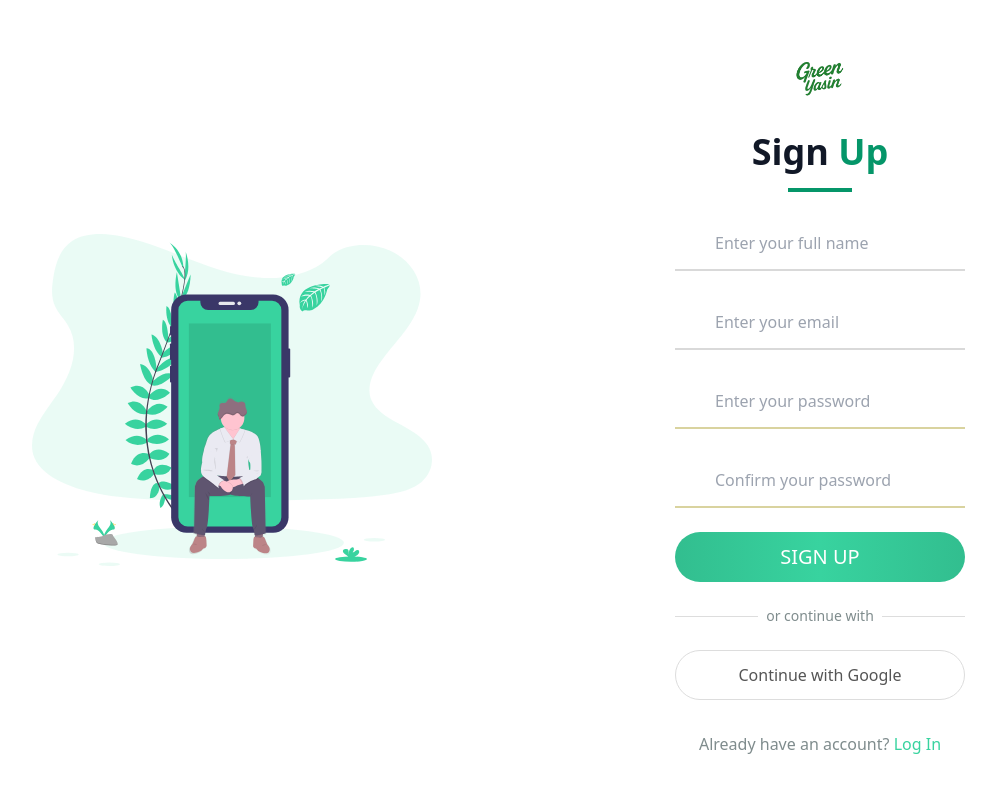
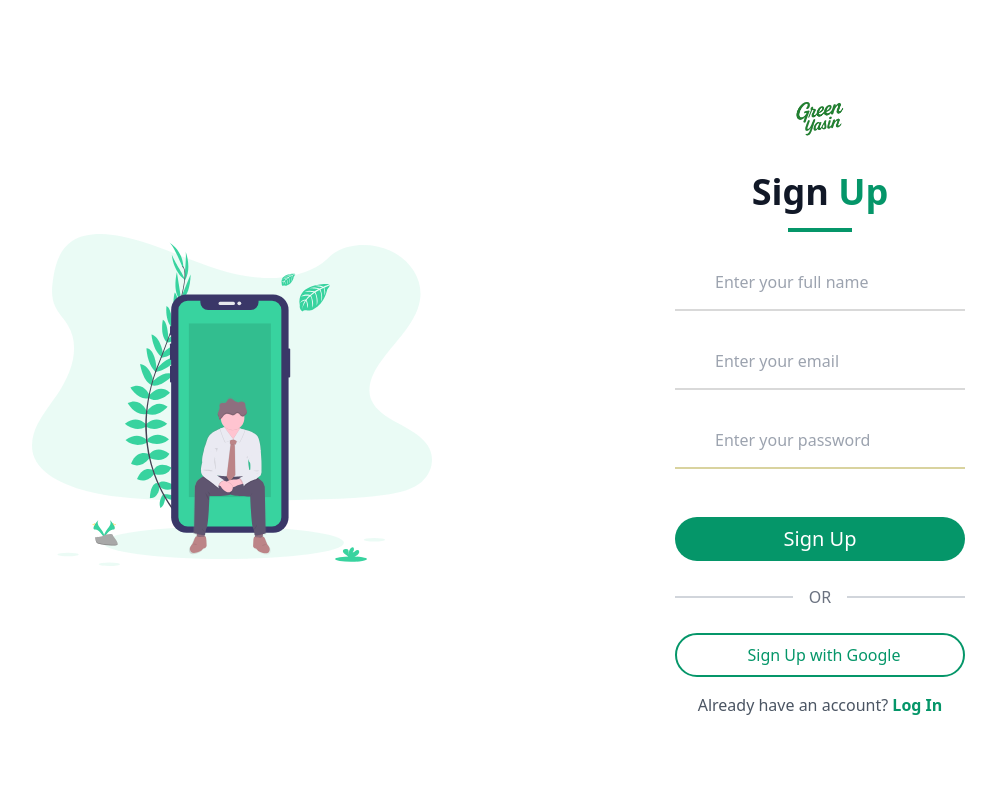
Before and after one commit to Hassan-awan01/GreenYasinRepeat, a React (Vite) app: page /GreenYasin/signup in a window 1280 px wide. Shown: the top 792 px of the page, without its empty margins (152-1148 px from the left). Built offline with nearby package versions, Linux system fonts and the light colour scheme.

Commit message:
sign up page changes

```diff
--- a/src/Components/Pages/SignUpPage/SignUp.jsx
+++ b/src/Components/Pages/SignUpPage/SignUp.jsx
@@ -19,8 +19,7 @@ const SignUp = () => {
   const [formData, setFormData] = useState({
     fullName: '',
     email: '',
-    password: '',
-    confirmPassword: ''
+    password: ''
   });
 
   const [error, setError] = useState('');
@@ -40,12 +39,8 @@ const SignUp = () => {
   };
 
   const validateForm = () => {
-    if (!formData.fullName || !formData.email || !formData.password || !formData.confirmPassword) {
+    if (!formData.fullName || !formData.email || !formData.password) {
       setError('All fields are required');
-      return false;
-    }
-    if (formData.password !== formData.confirmPassword) {
-      setError('Passwords do not match');
       return false;
     }
     if (formData.password.length < 6) {
@@ -122,12 +117,12 @@ const SignUp = () => {
   };
 
   return (
-    <div className="w-screen h-screen grid grid-cols-1 md:grid-cols-2 md:gap-20 lg:gap-28 px-8 font-poppins overflow-hidden">
+    <div className="w-screen min-h-screen grid grid-cols-1 md:grid-cols-2 md:gap-20 lg:gap-28 px-8 font-poppins">
       <div className="flex justify-end items-center hidden md:flex">
         <img src={bg} alt="Background" className="w-[500px] lg:w-[400px]" />
       </div>
 
-      <div className="flex flex-col justify-center items-center text-center w-full md:w-auto">
+      <div className="flex flex-col justify-center items-center text-center w-full md:w-auto min-h-screen md:min-h-0 overflow-y-auto">
         <form onSubmit={handleSubmit} className="w-full max-w-[360px] md:max-w-[290px] mx-auto">
           <Link to={`${BASE_PATH}/`} className="flex justify-center mb-6">
             <img src={logo} alt="Green Yasin Logo" className="h-16 w-auto" />
@@ -203,52 +198,37 @@ const SignUp = () => {
             </div>
           </div>
 
-          {/* Confirm Password Input */}
-          <div className="group relative flex items-center my-6 py-1 border-b-2 border-[#d9d39f] focus-within:border-[#38d39f] before:content-[''] before:absolute before:bottom-[-2px] before:right-1/2 before:w-0 before:h-[2px] before:bg-[#38d39f] before:transition-all before:duration-400 group-focus-within:before:w-1/2 after:content-[''] after:absolute after:bottom-[-2px] after:left-1/2 after:w-0 after:h-[2px] after:bg-[#38d39f] after:transition-all after:duration-400 group-focus-within:after:w-1/2">
-            <div className="flex-shrink-0 flex justify-center items-center text-[#d9d39f] group-focus-within:text-[#38d39f] transition-colors duration-300 w-8">
-              <i className="fas fa-lock"></i>
-            </div>
-            <div className="relative flex-grow h-[45px]">
-              <h5 className={`absolute left-2 text-[#999] text-base transition-all duration-300 ${
-                formData.confirmPassword !== '' ? 'top-[-5px] text-sm' : 'top-1/2 -translate-y-1/2'
-              }`}>Confirm Password</h5>
-              <input
-                type="password"
-                id="confirmPassword"
-                name="confirmPassword"
-                className="absolute left-0 top-0 w-full h-full border-none outline-none bg-none pl-2 py-0.5 text-base text-[#555] font-poppins placeholder-gray-400"
-                value={formData.confirmPassword}
-                onChange={handleChange}
-                disabled={loading}
-                required
-                placeholder="Confirm your password"
-              />
-            </div>
-          </div>
+          {error && <p className="text-red-500 text-sm mt-4">{error}</p>}
 
-          {error && <p className="text-[#e74c3c] my-2 text-sm text-center">{error}</p>}
-
-          <button type="submit" className="block w-full h-[50px] rounded-[25px] outline-none border-none bg-gradient-to-r from-[#32be8f] via-[#38d39f] to-[#32be8f] bg-[200%] text-xl text-white uppercase my-4 cursor-pointer transition-all duration-500 hover:bg-right disabled:bg-[#95a5a6] disabled:cursor-not-allowed disabled:bg-none" disabled={loading}>
-            {loading ? 'Creating Account...' : 'Sign Up'}
+          <button
+            type="submit"
+            className="w-full py-2 bg-emerald-600 text-white rounded-full transition-all duration-300 hover:bg-emerald-700 mt-6 text-xl"
+            disabled={loading}
+          >
+            {loading ? 'Signing Up...' : 'Sign Up'}
           </button>
 
           <div className="flex items-center my-6">
-            <div className="flex-grow border-t border-[#ddd]"></div>
-            <span className="flex-shrink-0 bg-white px-2 text-[#7f8c8d] text-sm">or continue with</span>
-            <div className="flex-grow border-t border-[#ddd]"></div>
+            <hr className="flex-grow border-t-2 border-gray-300" />
+            <span className="px-4 text-gray-500">OR</span>
+            <hr className="flex-grow border-t-2 border-gray-300" />
           </div>
 
           <button
             type="button"
-            className="w-full py-3 border border-[#ddd] rounded-[25px] bg-white text-base cursor-pointer transition-colors duration-300 mb-4 text-[#555] hover:bg-[#f5f6f7] disabled:bg-[#95a5a6] disabled:cursor-not-allowed"
             onClick={handleGoogleSignIn}
+            className="w-full py-2 border-2 border-emerald-600 text-emerald-600 rounded-full flex items-center justify-center transition-all duration-300 hover:bg-emerald-50"
             disabled={loading}
           >
-            Continue with Google
+            <i className="fab fa-google mr-2"></i>
+            Sign Up with Google
           </button>
 
-          <p className="text-center mt-4 text-[#7f8c8d]">
-            Already have an account? <Link to={`${BASE_PATH}/login`} className="text-[#38d39f] no-underline inline hover:underline">Log In</Link>
+          <p className="mt-4 text-gray-600 text-center">
+            Already have an account?{" "}
+            <Link to={`${BASE_PATH}/login`} className="text-emerald-600 font-semibold hover:underline">
+              Log In
+            </Link>
           </p>
         </form>
       </div>
```
